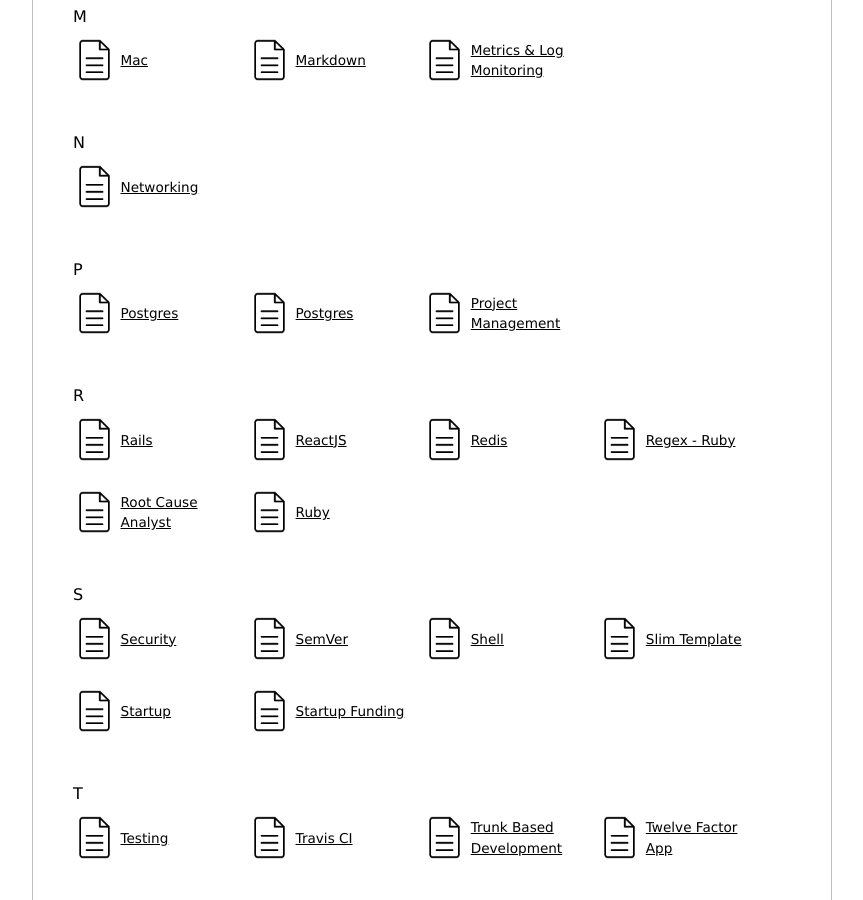
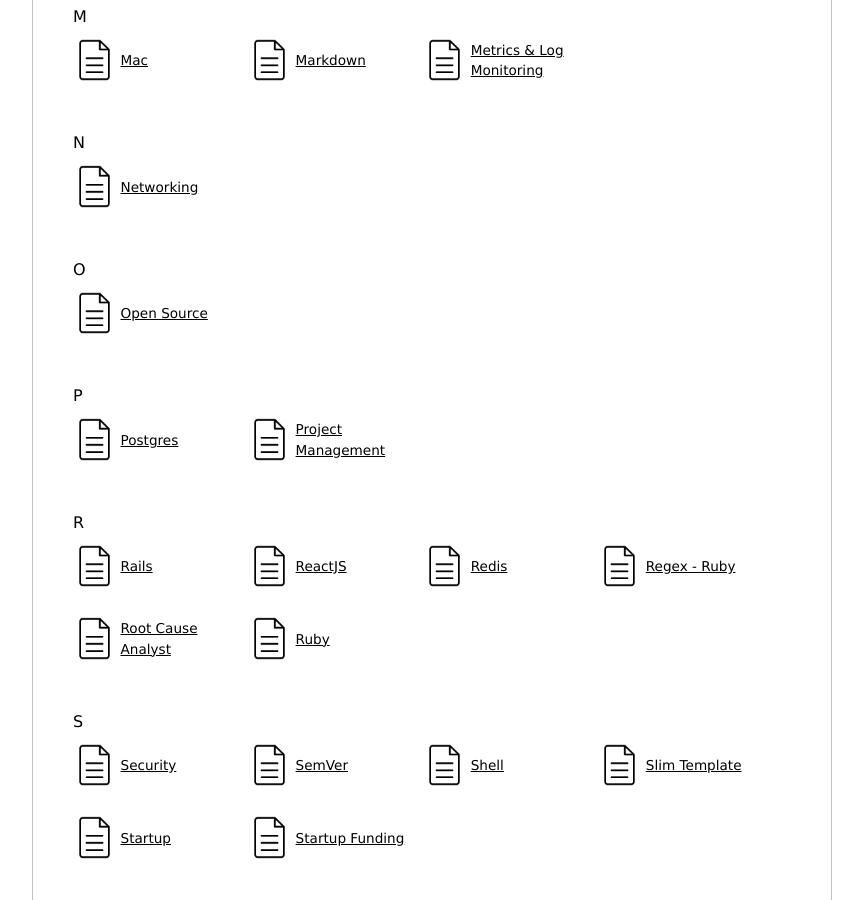
Before and after one commit to imantung/imantung.github.io, a Jekyll site: the page built from gists.html, in a window 1280 px wide and 900 px high, scrolled down 1557 px. Shown: the whole window, without its empty margins (208-1071 px from the left). Built offline with Jekyll 4.4.1, drawn with Linux system fonts in a browser that asks for light colours; nearby versions of some CDN libraries.

Commit message:
update content

```diff
--- a/gist/open-source.md
+++ b/gist/open-source.md
@@ -1,6 +1,6 @@
 ---
 layout: gist
-title: Postgres
+title: Open Source
 ---
 
 
```
